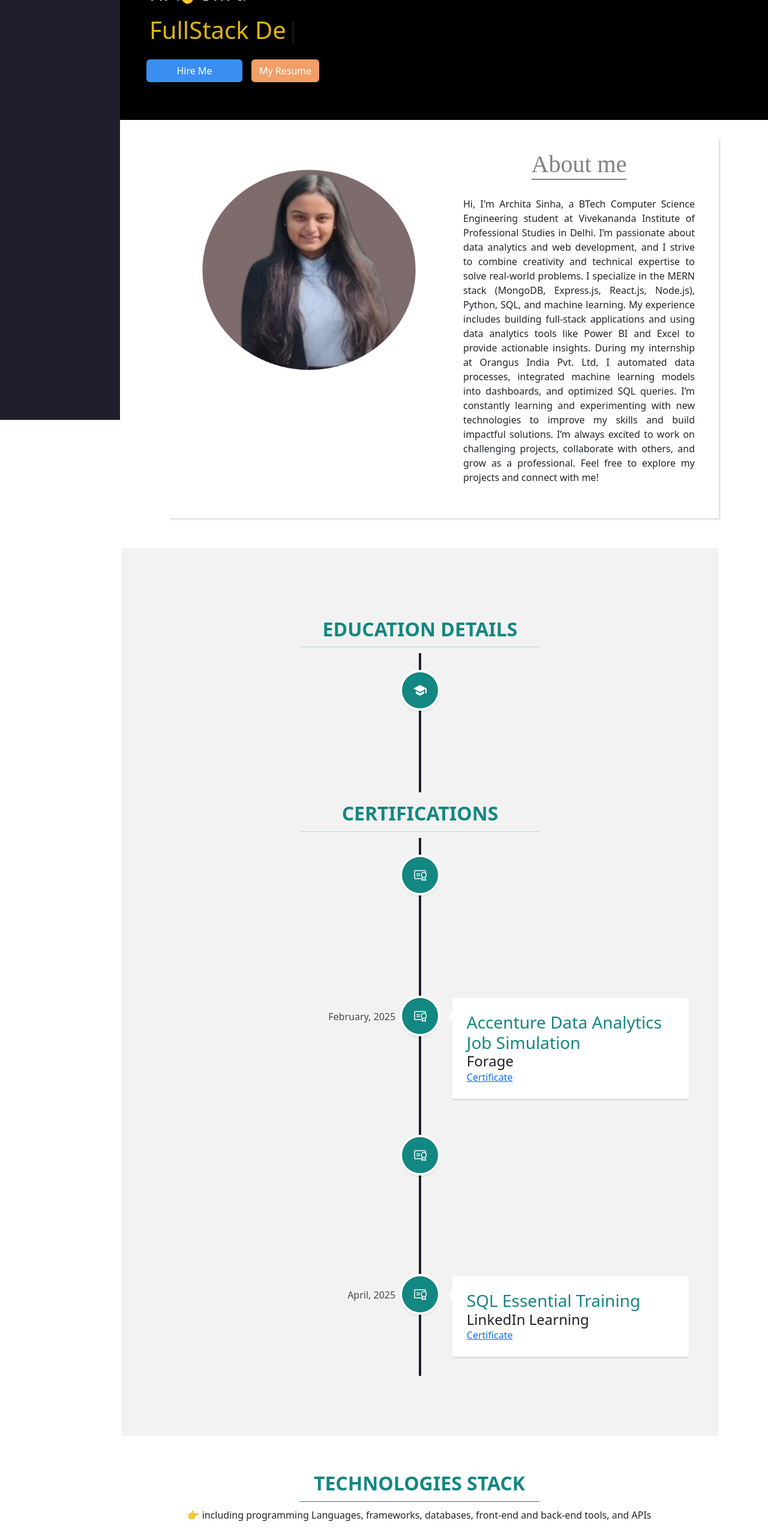
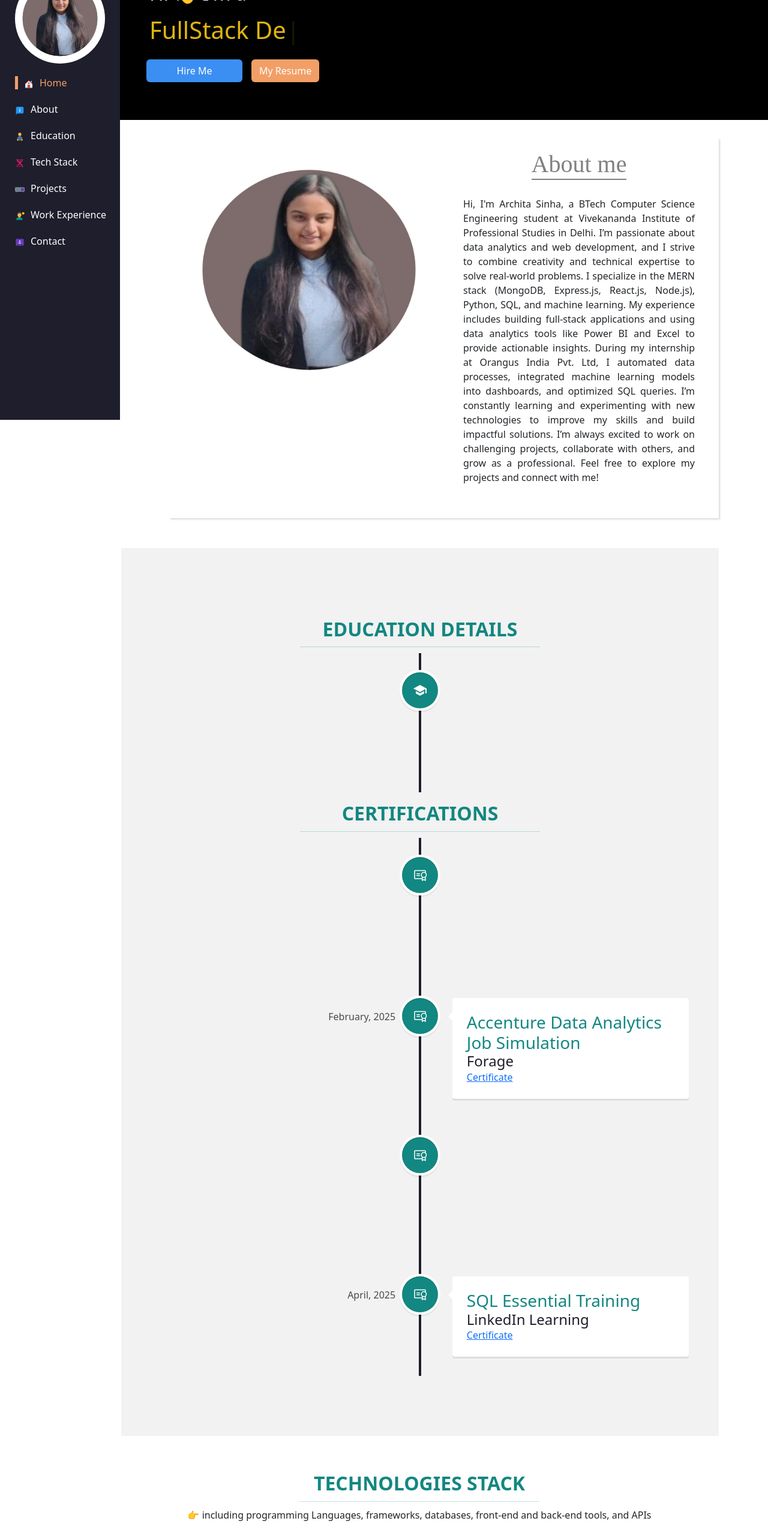
Before and after one commit to architaa1/My_Portfolio, a React (Create React App) app: page / in a window 1280 px wide. Shown: the part 100-2666 px from the top of the page at 60% size. Built offline with nearby package versions, Linux system fonts and the light colour scheme.

Commit message:
production

```diff
--- a/package.json
+++ b/package.json
@@ -9,10 +9,10 @@
     "@testing-library/react": "^16.3.0",
     "@testing-library/user-event": "^13.5.0",
     "axios": "^1.3.6",
+    "framer-motion": "^12.9.2",
     "react": "^18.3.1",
     "react-dom": "^18.3.1",
     "react-icons": "^5.5.0",
-    "react-reveal": "^1.1.0",
     "react-scripts": "5.0.1",
     "react-scroll": "^1.9.3",
     "react-scroll-to-top": "^3.0.0",
--- a/src/App.js
+++ b/src/App.js
@@ -7,7 +7,6 @@ import Techstack from "./pages/Techstack/Techstack";
 import WorkExp from "./pages/workExp/WorkExp";
 import ScrollToTop from "react-scroll-to-top";
 import { useTheme } from "./context/ThemeContext";
-import Tada from "react-reveal/Tada";
 import MobileNav from "./components/MobileNav/MobileNav";
 
 import { ToastContainer } from "react-toastify";
@@ -29,9 +28,9 @@ function App() {
           <Contact />
         </div>
         <div className="footer pb-3 ms-3">
-          <Tada>
+
             <h4 className="text-center">Developed by Archita Sinha &copy; 2025</h4>
-          </Tada>
+
         </div>
       </div>
       <ScrollToTop
--- a/src/components/Menus/Menus.js
+++ b/src/components/Menus/Menus.js
@@ -1,7 +1,5 @@
 import React from "react";
 import "./Menus.css";
-import Zoom from "react-reveal/Zoom";
-import Fade from "react-reveal/Fade";
 import { Link } from "react-scroll";
 import profilePic from './me.jpg';
 import {
@@ -18,12 +16,12 @@ const Menus = ({ toggle }) => {
     <>
       {toggle ? (
         <>
-          <Zoom>
+
             <div className="navbar-profile-pic">
             <img src={profilePic} alt="Profile Picture" />
             </div>
-          </Zoom>
-          <Fade left>
+
+
             <div className="nav-items">
               <div className="nav-item">
                 <div className="nav-link">
@@ -114,7 +112,7 @@ const Menus = ({ toggle }) => {
                 </div>
               </div>
             </div>
-          </Fade>
+
         </>
       ) : (
         <>
--- a/src/pages/About/About.js
+++ b/src/pages/About/About.js
@@ -1,11 +1,10 @@
 import React from "react";
 import "./About.css";
-import Jump from "react-reveal/Jump";
 import profilePic from './me.jpg';
 const About = () => {
   return (
     <>
-      <Jump>
+
         <div className="about" id="about">
           <div className="row">
             <div className="col-md-6 col-xl-6 col-lg-6 col-xs-12 about-img">
@@ -25,7 +24,7 @@ I’m always excited to work on challenging projects, collaborate with others, a
             </div>
           </div>
         </div>
-      </Jump>
+
     </>
   );
 };
--- a/src/pages/Contact/Contact.js
+++ b/src/pages/Contact/Contact.js
@@ -1,7 +1,6 @@
 import React, { useState } from "react";
 import { toast } from "react-toastify";
 import "./Contact.css";
-import Tada from "react-reveal/Tada";
 import { BsEnvelopeAt, BsGithub, BsLinkedin} from "react-icons/bs";
 import emailjs from '@emailjs/browser';
 
@@ -55,18 +54,18 @@ const Contact = () => {
             <div className="col-md-6 col-lg-6 col-xl-6 col-sm-12">
               <div className="card1">
                 <div className="row border-line">
-                  <Tada>
+
                     <img
                       src="https://calebadeleye.com/wp-content/uploads/2022/09/contact-me.jpg"
                       alt="contact"
                       className="image"
                     />
-                  </Tada>
+
                 </div>
               </div>
             </div>
             <div className="col-lg-6 col-md-6">
-              <Tada>
+
                 <div className="card2 d-flex card border-0 px-4 py-5">
                   <div className="row">
                     <div className="row">
@@ -126,7 +125,7 @@ const Contact = () => {
                     </div>
                   </div>
                 </div>
-              </Tada>
+
             </div>
           </div>
         </div>
--- a/src/pages/Home/Home.js
+++ b/src/pages/Home/Home.js
@@ -4,7 +4,7 @@ import Typewriter from "typewriter-effect";
 import Resume from "../../assets/docs/RESUME.pdf";
 import { BsFillMoonStarsFill, BsFillSunFill } from "react-icons/bs";
 import "./home.css";
-import Fade from "react-reveal/Fade";
+
 
 const Home = () => {
   const [theme, setTheme] = useTheme();
@@ -23,7 +23,7 @@ const Home = () => {
           )}
         </div>
         <div className="container home-content">
-          <Fade right>
+
             <h2>Hi 👋 I'm a</h2>
             <h1>
               <Typewriter
@@ -38,8 +38,8 @@ const Home = () => {
                 }}
               />
             </h1>
-          </Fade>
-          <Fade bottom>
+
+
             <div className="home-buttons">
               <a
                 className="btn btn-hire"
@@ -53,7 +53,7 @@ const Home = () => {
                 My Resume
               </a>
             </div>
-          </Fade>
+
         </div>
       </div>
     </>
--- a/src/pages/Projects/Projects.js
+++ b/src/pages/Projects/Projects.js
@@ -1,6 +1,5 @@
 import React from "react";
 import "./Projects.css";
-import Fade from "react-reveal/Fade";
 const Projects = () => {
   return (
     <>
@@ -14,7 +13,7 @@ const Projects = () => {
         </p>
         {/* card design */}
         <div className="row" id="ads">
-          <Fade left>
+
             <div className="col-md-4">
               <div style={{ marginBottom: "20px" }} className="card rounded">
                 <div className="card-image">
@@ -291,7 +290,7 @@ const Projects = () => {
               </div>
             </div>
 
-            </Fade>
+
         </div>
       </div>
     </>
--- a/src/pages/Techstack/Techstack.js
+++ b/src/pages/Techstack/Techstack.js
@@ -1,13 +1,11 @@
 import React from "react";
 import "./Techstack.css";
-import RubberBand from "react-reveal/RubberBand";
-import Fade from "react-reveal/Fade";
 import { TechstackList } from "../../utils/TechstackList";
 const Techstack = () => {
   return (
     <>
       <div className="container techstack" id="techstack">
-        <RubberBand>
+
           <h2 className="col-12 mt-3 mb-1 text-center text-uppercase">
             Technologies Stack
           </h2>
@@ -16,10 +14,10 @@ const Techstack = () => {
             👉 including programming Languages, frameworks, databases, front-end
             and back-end tools, and APIs
           </p>
-        </RubberBand>
+
         <div className="row">
           {TechstackList.map((tech) => (
-            <Fade left>
+
               <div key={tech._id} className="col-md-3">
                 <div className="card m-2">
                   <div className="card-content">
@@ -36,7 +34,7 @@ const Techstack = () => {
                   </div>
                 </div>
               </div>
-            </Fade>
+
           ))}
         </div>
       </div>
```
Also changed, not shown: 1 other file (tests, documents, lock files or other folders).
